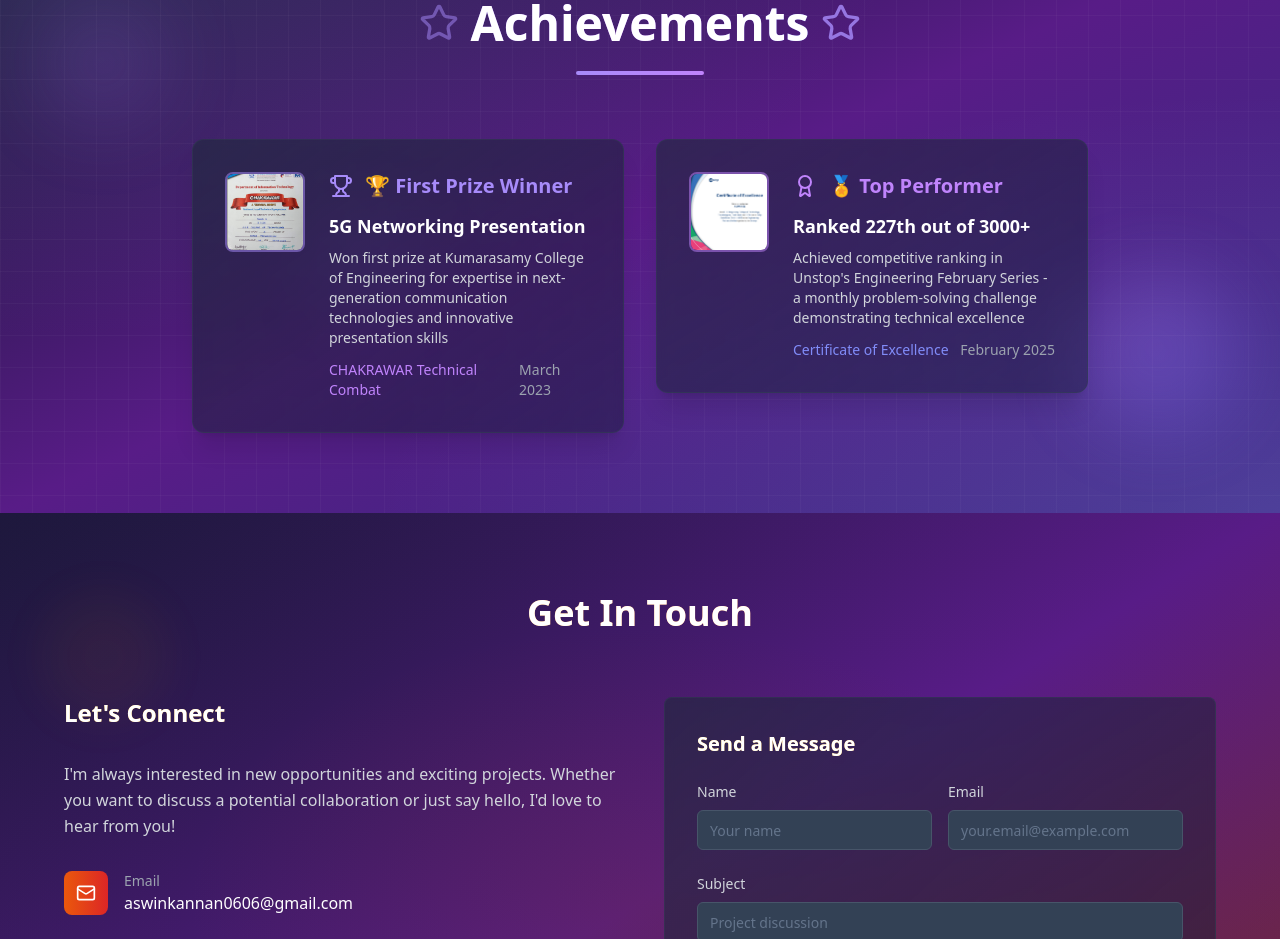
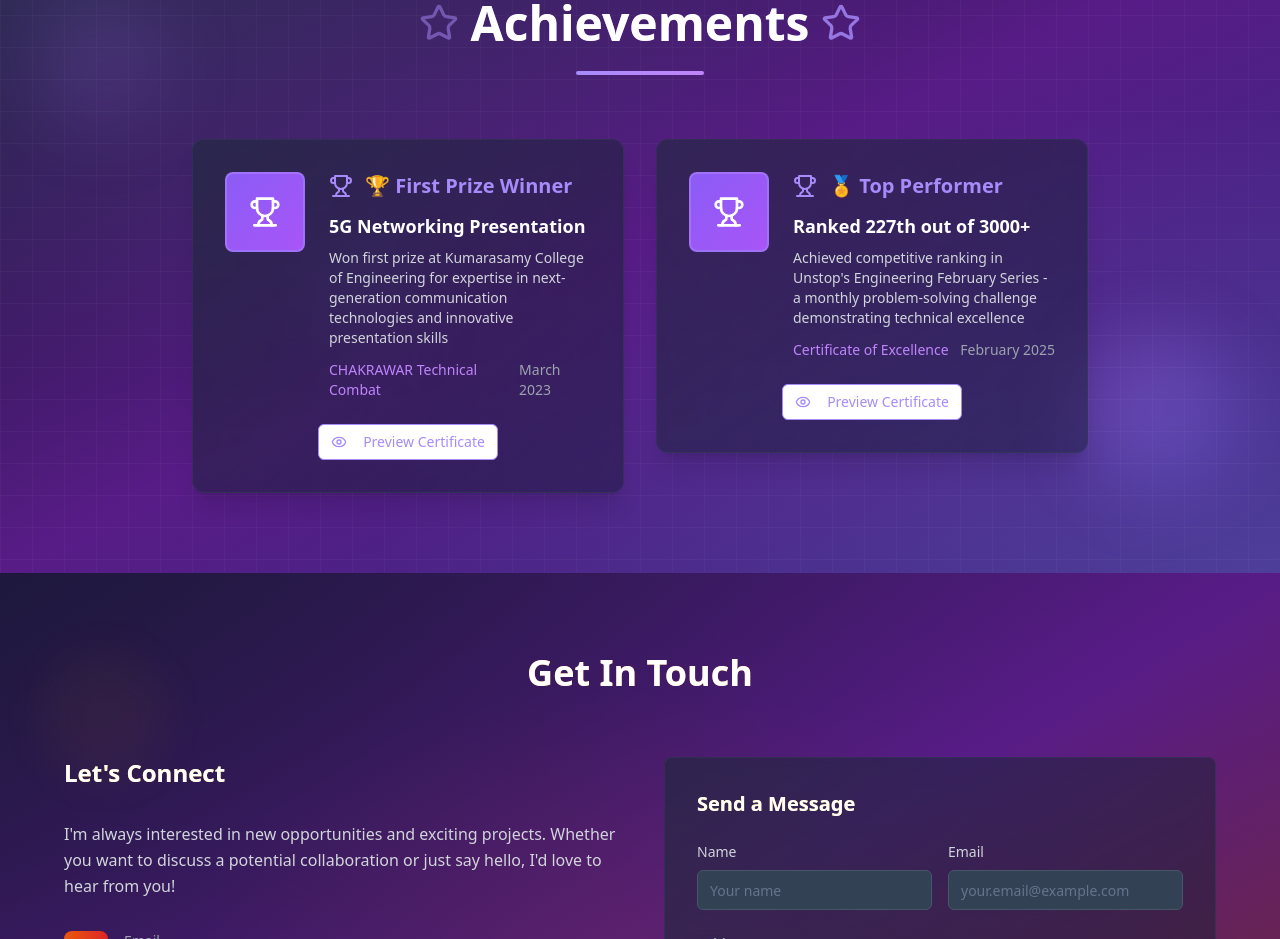
Before and after one commit to AswinK06/Aswin_Portfolio, a React (Vite) app: page / in a window 1280 px wide. Shown: the part 5520-6459 px from the top of the page. Built offline with nearby package versions, Linux system fonts and the light colour scheme.

Commit message:
Fix: Certifications image mismatch and add preview buttons
Reworked the Professional Certifications section to correctly display certificate images. Added preview buttons to the Achievements section, mirroring the functionality of the Professional Certifications section.

```diff
--- a/src/components/Achievements.tsx
+++ b/src/components/Achievements.tsx
@@ -1,7 +1,28 @@
 
-import { Trophy, Award, Star } from 'lucide-react';
+import { Trophy, Award, Star, Eye } from 'lucide-react';
+import { Dialog, DialogContent, DialogHeader, DialogTitle, DialogTrigger } from '@/components/ui/dialog';
+import { Button } from '@/components/ui/button';
 
 const Achievements = () => {
+  const achievements = [
+    {
+      title: "🏆 First Prize Winner",
+      subtitle: "5G Networking Presentation",
+      description: "Won first prize at Kumarasamy College of Engineering for expertise in next-generation communication technologies and innovative presentation skills",
+      provider: "CHAKRAWAR Technical Combat",
+      date: "March 2023",
+      image: "/lovable-uploads/5cf2bc37-e8e9-4042-bd58-3013c45ed00f.png"
+    },
+    {
+      title: "🏅 Top Performer",
+      subtitle: "Ranked 227th out of 3000+",
+      description: "Achieved competitive ranking in Unstop's Engineering February Series - a monthly problem-solving challenge demonstrating technical excellence",
+      provider: "Certificate of Excellence",
+      date: "February 2025",
+      image: "/lovable-uploads/7ab3520a-0d19-4318-8221-8dbf4a1a5d0c.png"
+    }
+  ];
+
   return (
     <section id="achievements" className="py-20 px-4 relative overflow-hidden">
       {/* Enhanced Creative Background */}
@@ -30,59 +51,55 @@ const Achievements = () => {
         </div>
 
         <div className="grid md:grid-cols-2 gap-8 max-w-4xl mx-auto">
-          <div className="group relative">
+          {achievements.map((achievement, index) => (
+            <div key={index} className="group relative">
               <div className="absolute inset-0 bg-gradient-to-r from-violet-400/20 to-purple-400/20 rounded-xl blur-xl opacity-0 group-hover:opacity-100 transition-all duration-500"></div>
               <div className="relative bg-gradient-to-br from-slate-800/60 to-slate-900/40 backdrop-blur-sm p-8 rounded-xl border border-slate-700/50 hover:border-violet-400/50 transition-all duration-300 shadow-xl">
-              <div className="flex items-start gap-6">
+                <div className="flex items-start gap-6 mb-6">
                   <div className="flex-shrink-0">
-                  <img
-                    src="/lovable-uploads/5cf2bc37-e8e9-4042-bd58-3013c45ed00f.png"
-                    alt="CHAKRAWAR Certificate"
-                    className="w-20 h-20 object-cover rounded-lg border-2 border-violet-400/50"
-                  />
+                    <div className="w-20 h-20 bg-gradient-to-br from-violet-500 to-purple-500 rounded-lg border-2 border-violet-400/50 flex items-center justify-center">
+                      <Trophy className="text-white" size={32} />
+                    </div>
                   </div>
                   <div className="flex-1">
                     <div className="flex items-center gap-3 mb-3">
                       <Trophy className="text-violet-400" size={24} />
-                    <h3 className="text-violet-400 font-bold text-xl">🏆 First Prize Winner</h3>
+                      <h3 className="text-violet-400 font-bold text-xl">{achievement.title}</h3>
                     </div>
-                  <h4 className="text-white font-semibold text-lg mb-2">5G Networking Presentation</h4>
-                  <p className="text-gray-300 text-sm mb-3">Won first prize at Kumarasamy College of Engineering for expertise in next-generation communication technologies and innovative presentation skills</p>
+                    <h4 className="text-white font-semibold text-lg mb-2">{achievement.subtitle}</h4>
+                    <p className="text-gray-300 text-sm mb-3">{achievement.description}</p>
                     <div className="flex items-center justify-between">
-                    <p className="text-purple-400 text-sm font-medium">CHAKRAWAR Technical Combat</p>
-                    <p className="text-gray-400 text-sm">March 2023</p>
-                  </div>
-                </div>
+                      <p className="text-purple-400 text-sm font-medium">{achievement.provider}</p>
+                      <p className="text-gray-400 text-sm">{achievement.date}</p>
                     </div>
                   </div>
                 </div>
 
-          <div className="group relative">
-            <div className="absolute inset-0 bg-gradient-to-r from-purple-400/20 to-indigo-400/20 rounded-xl blur-xl opacity-0 group-hover:opacity-100 transition-all duration-500"></div>
-            <div className="relative bg-gradient-to-br from-slate-800/60 to-slate-900/40 backdrop-blur-sm p-8 rounded-xl border border-slate-700/50 hover:border-purple-400/50 transition-all duration-300 shadow-xl">
-              <div className="flex items-start gap-6">
-                <div className="flex-shrink-0">
+                <div className="flex justify-center">
+                  <Dialog>
+                    <DialogTrigger asChild>
+                      <Button variant="outline" size="sm" className="border-violet-400 text-violet-400 hover:bg-violet-400 hover:text-white">
+                        <Eye size={16} className="mr-2" />
+                        Preview Certificate
+                      </Button>
+                    </DialogTrigger>
+                    <DialogContent className="max-w-3xl bg-slate-900 border-violet-500/50">
+                      <DialogHeader>
+                        <DialogTitle className="text-violet-400">{achievement.subtitle}</DialogTitle>
+                      </DialogHeader>
+                      <div className="mt-4">
                         <img
-                    src="/lovable-uploads/7ab3520a-0d19-4318-8221-8dbf4a1a5d0c.png"
-                    alt="Unstop Certificate"
-                    className="w-20 h-20 object-cover rounded-lg border-2 border-purple-400/50"
+                          src={achievement.image}
+                          alt={`${achievement.subtitle} Certificate`}
+                          className="w-full h-auto rounded-lg border border-violet-500/30"
                         />
                       </div>
-                <div className="flex-1">
-                  <div className="flex items-center gap-3 mb-3">
-                    <Award className="text-purple-400" size={24} />
-                    <h3 className="text-purple-400 font-bold text-xl">🏅 Top Performer</h3>
-                  </div>
-                  <h4 className="text-white font-semibold text-lg mb-2">Ranked 227th out of 3000+</h4>
-                  <p className="text-gray-300 text-sm mb-3">Achieved competitive ranking in Unstop's Engineering February Series - a monthly problem-solving challenge demonstrating technical excellence</p>
-                  <div className="flex items-center justify-between">
-                    <p className="text-indigo-400 text-sm font-medium">Certificate of Excellence</p>
-                    <p className="text-gray-400 text-sm">February 2025</p>
+                    </DialogContent>
+                  </Dialog>
                 </div>
               </div>
             </div>
-            </div>
-          </div>
+          ))}
         </div>
       </div>
     </section>
```
Lines whose indentation alone changed are shown as unchanged.
